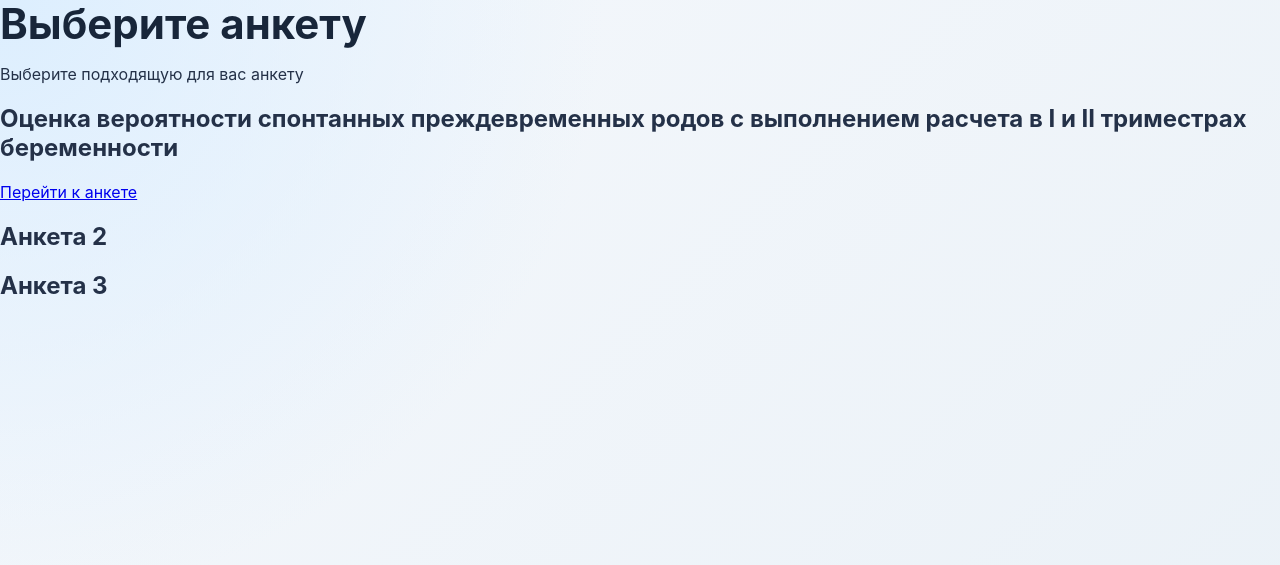
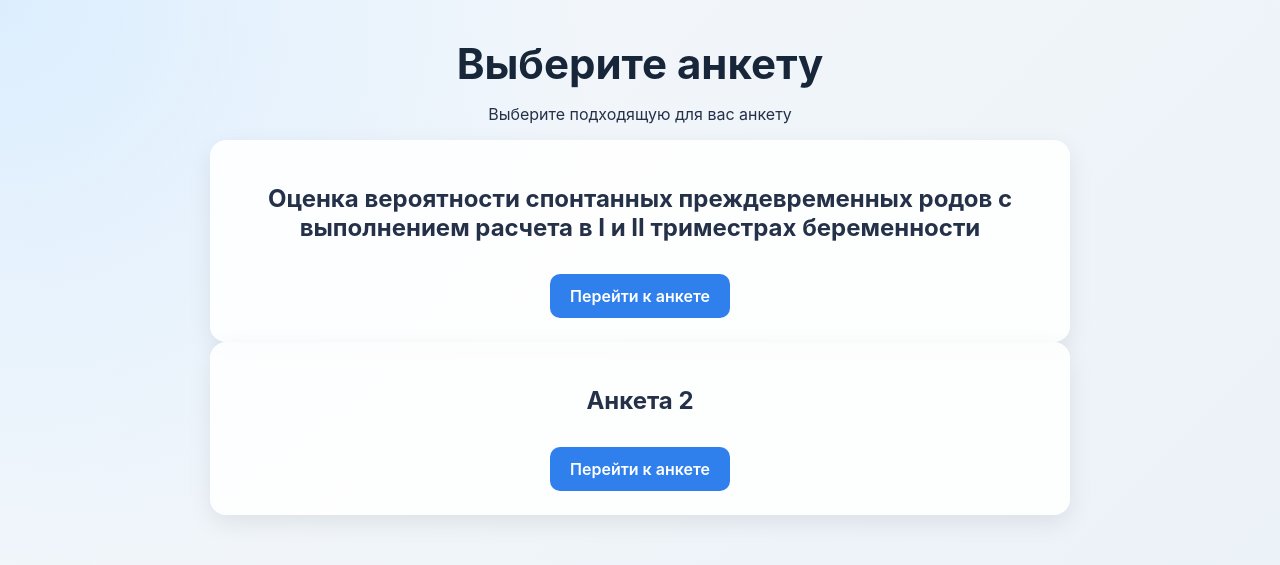
Before and after one commit to ivandkoz/obstetric_website, a Flask app: page / in a window 1280 px wide. Shown: the top 565 px of the page. Run offline with Flask 3, Linux system fonts and the light colour scheme.

Commit message:
added main page with links

```diff
--- a/app.py
+++ b/app.py
@@ -40,7 +40,23 @@ def read_answers():
 
 @app.route("/")
 def index():
-    return render_template("index.html")
+    questionnaires_links = {
+    "Оценка вероятности спонтанных преждевременных родов с выполнением расчета в I и II триместрах беременности":
+        "premature_birth_questionnaire",
+    "Анкета 2":
+        "questionnaire_2"
+}
+    print(questionnaires_links)
+    return render_template("index.html", questionnaires_links=questionnaires_links)
+
+@app.route("/questionnaires/premature-labor-questionnaire")
+def premature_birth_questionnaire():
+    return render_template("premature_labor_questionnaire.html")
+
+
+@app.route("/questionnaires/premature-labor-questionnaire2")
+def questionnaire_2():
+    return render_template("premature_labor_questionnaire.html")
 
 
 @app.route("/submit", methods=["POST"])
--- a/static/style.css
+++ b/static/style.css
@@ -41,6 +41,40 @@ input {
     padding: 48px 20px;
 }
 
+.container {
+    max-width: 900px;
+    margin: 0 auto;
+    padding: 40px 20px;
+    text-align: center;
+}
+
+.questionnaire-card {
+    background: rgba(255, 255, 255, 0.9);
+    padding: 24px;s
+    margin: 20px 0;
+    border-radius: 16px;
+    box-shadow: 0 8px 24px rgba(0, 0, 0, 0.08);
+}
+
+.questionnaire-link {
+    display: inline-block;
+
+    margin-top: 12px;
+    padding: 12px 20px;
+
+    background: #2f80ed;
+    color: white;
+
+    text-decoration: none;
+    border-radius: 10px;
+
+    font-weight: 600;
+}
+
+.questionnaire-link:hover {
+    background: #1f6fd1;
+}
+
 .survey-card {
     width: min(760px, 100%);
     margin: 0 auto;
@@ -54,6 +88,8 @@ input {
     box-shadow:
         0 24px 60px rgba(41, 67, 96, 0.12);
 }
+
+
 
 .power {
     font-size: 0.5em;
--- a/templates/index.html
+++ b/templates/index.html
@@ -21,19 +21,15 @@
 </head>
 
 <body>
-    <main>
+    <main class="container">
         <h1>Выберите анкету</h1>
         <p>Выберите подходящую для вас анкету</p>
-        <section>
-            <h2>Оценка вероятности спонтанных преждевременных родов с выполнением расчета в I и II триместрах беременности</h2>
-            <a href="/questionnaires/premature-birth">Перейти к анкете</a>
-        </section>
-        <section>
-            <h2>Анкета 2</h2>
-        </section>
-        <section>
-            <h2>Анкета 3</h2>
-        </section>
+        {% for questionnaire, link in questionnaires_links.items() %}
+            <section class="questionnaire-card">
+                <h2>{{questionnaire}}</h2>
+                <a class="questionnaire-link" href="{{ url_for(link) }}">Перейти к анкете</a>
+            </section>
+        {% endfor %}
     </main>
 </body>
 </html>
```
